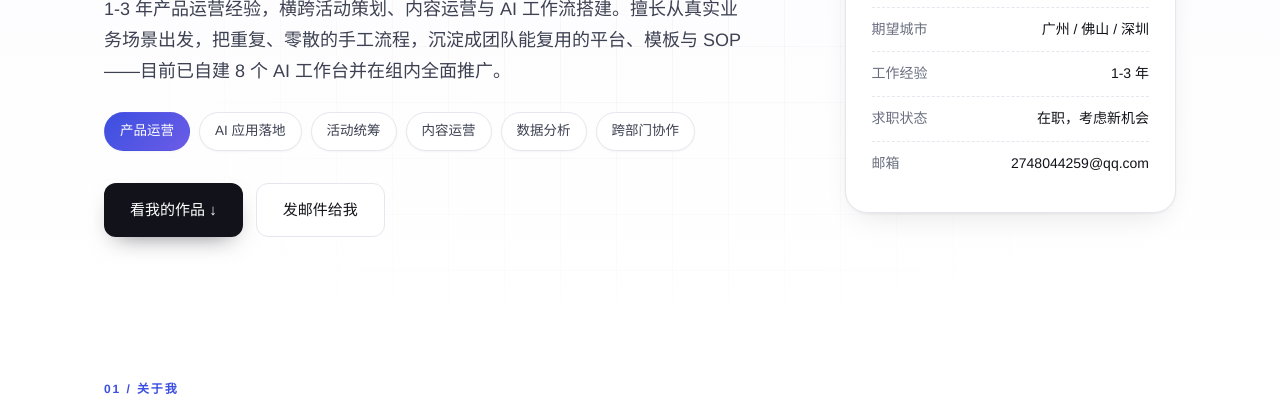
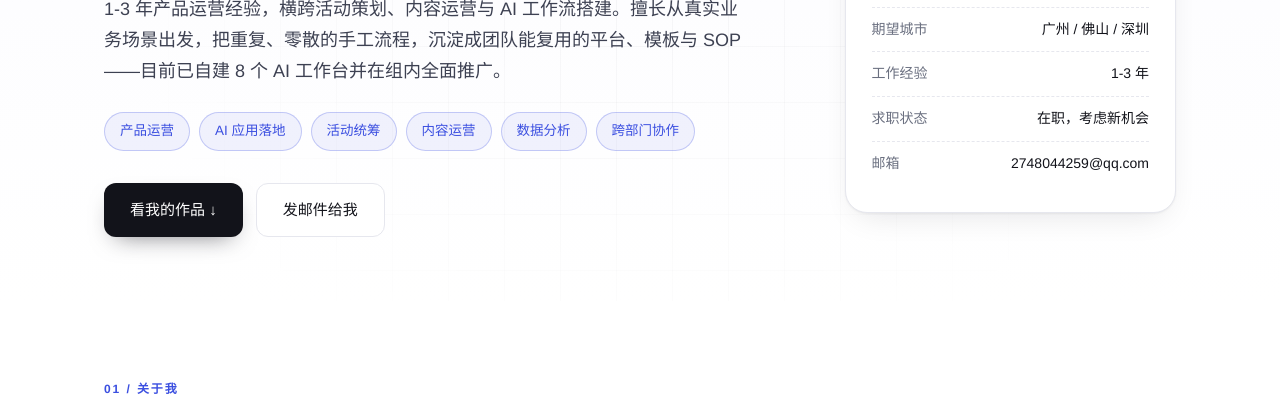
Before and after one commit to jobingho/jobingho.github.io, a plain HTML site: page index.html in a window 1280 px wide. Shown: the part 353-757 px from the top of the page. Drawn offline with Linux system fonts and the light colour scheme.

Commit message:
style: 首屏能力标签统一为浅色描边风

```diff
--- a/index.html
+++ b/index.html
@@ -56,8 +56,8 @@ h1{font-size:clamp(34px,5.4vw,58px);line-height:1.14;letter-spacing:-.035em;font
 h1 .grad{background:linear-gradient(105deg,var(--brand) 8%,var(--brand-2) 58%,var(--brand-3));-webkit-background-clip:text;background-clip:text;color:transparent}
 .lead{font-size:clamp(16px,1.6vw,18px);color:var(--ink-2);margin-top:20px;max-width:640px}
 .chips{display:flex;flex-wrap:wrap;gap:9px;margin-top:26px}
-.chip{background:#fff;border:1px solid var(--line);padding:7px 15px;border-radius:999px;font-size:13.5px;color:var(--ink-2);box-shadow:0 1px 2px rgba(18,19,26,.04)}
-.chip.k{border-color:transparent;background:linear-gradient(135deg,var(--brand),var(--brand-2));color:#fff;font-weight:500}
+.chip{background:rgba(59,79,224,.07);border:1px solid rgba(59,79,224,.26);padding:7px 15px;border-radius:999px;font-size:13.5px;color:var(--brand);font-weight:500;transition:background .18s,border-color .18s,transform .18s}
+.chip:hover{background:rgba(59,79,224,.13);border-color:rgba(59,79,224,.45);transform:translateY(-1px)}
 .hero-cta{display:flex;gap:13px;margin-top:32px;flex-wrap:wrap}
 .btn{padding:13px 26px;border-radius:12px;font-size:15px;font-weight:500;transition:transform .18s,box-shadow .18s,background .18s;display:inline-flex;align-items:center;gap:8px}
 .btn-p{background:var(--ink);color:#fff;box-shadow:0 10px 24px -12px rgba(18,19,26,.6)}
@@ -226,7 +226,7 @@ footer{border-top:1px solid var(--line);padding:26px 0;color:var(--ink-3);font-s
       <h1>用 AI 把运营流程<br>做成<span class="grad">可复用的工具</span></h1>
       <p class="lead">1-3 年产品运营经验，横跨活动策划、内容运营与 AI 工作流搭建。擅长从真实业务场景出发，把重复、零散的手工流程，沉淀成团队能复用的平台、模板与 SOP——目前已自建 8 个 AI 工作台并在组内全面推广。</p>
       <div class="chips">
-        <span class="chip k">产品运营</span>
+        <span class="chip">产品运营</span>
         <span class="chip">AI 应用落地</span>
         <span class="chip">活动统筹</span>
         <span class="chip">内容运营</span>
```
